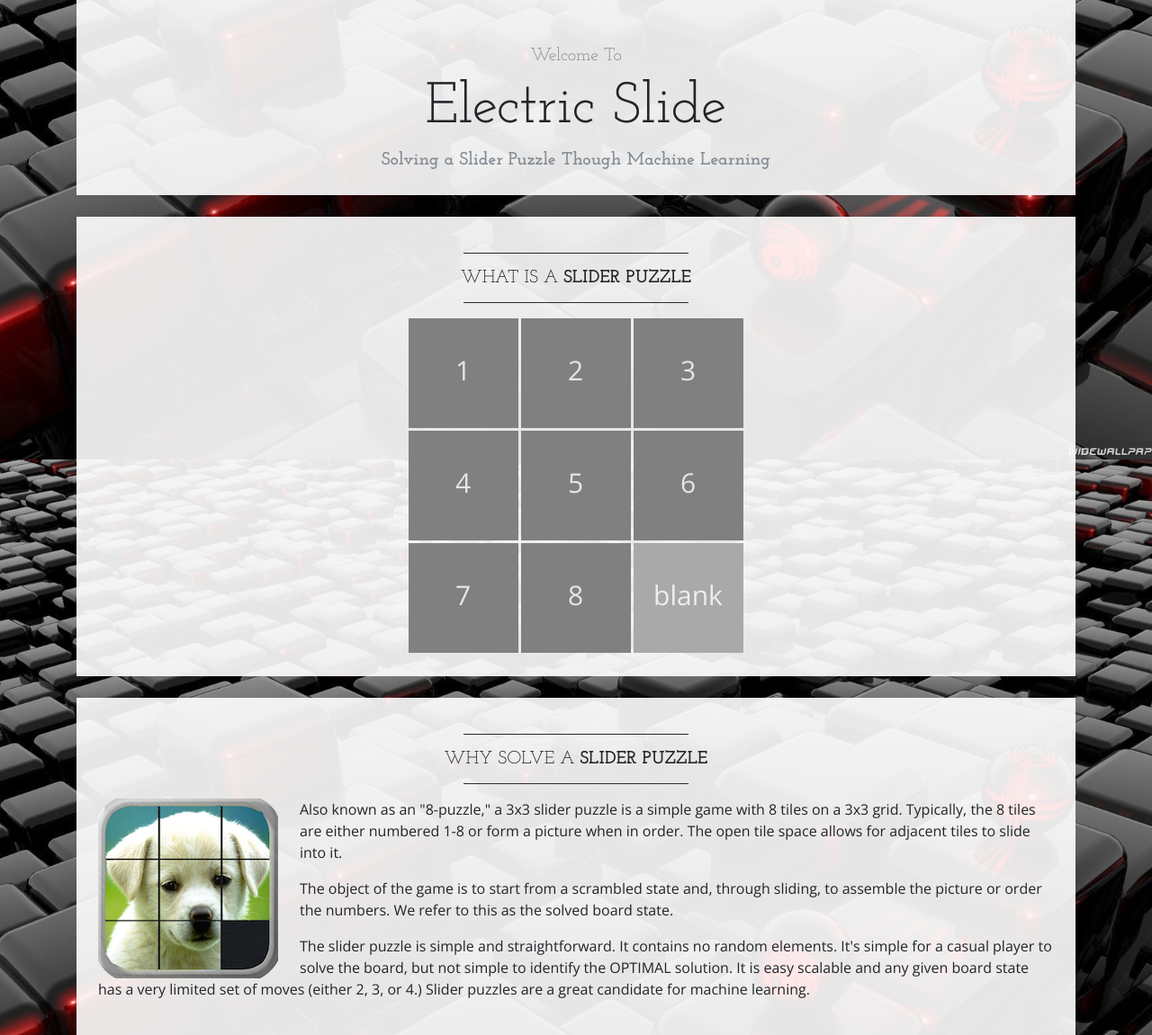
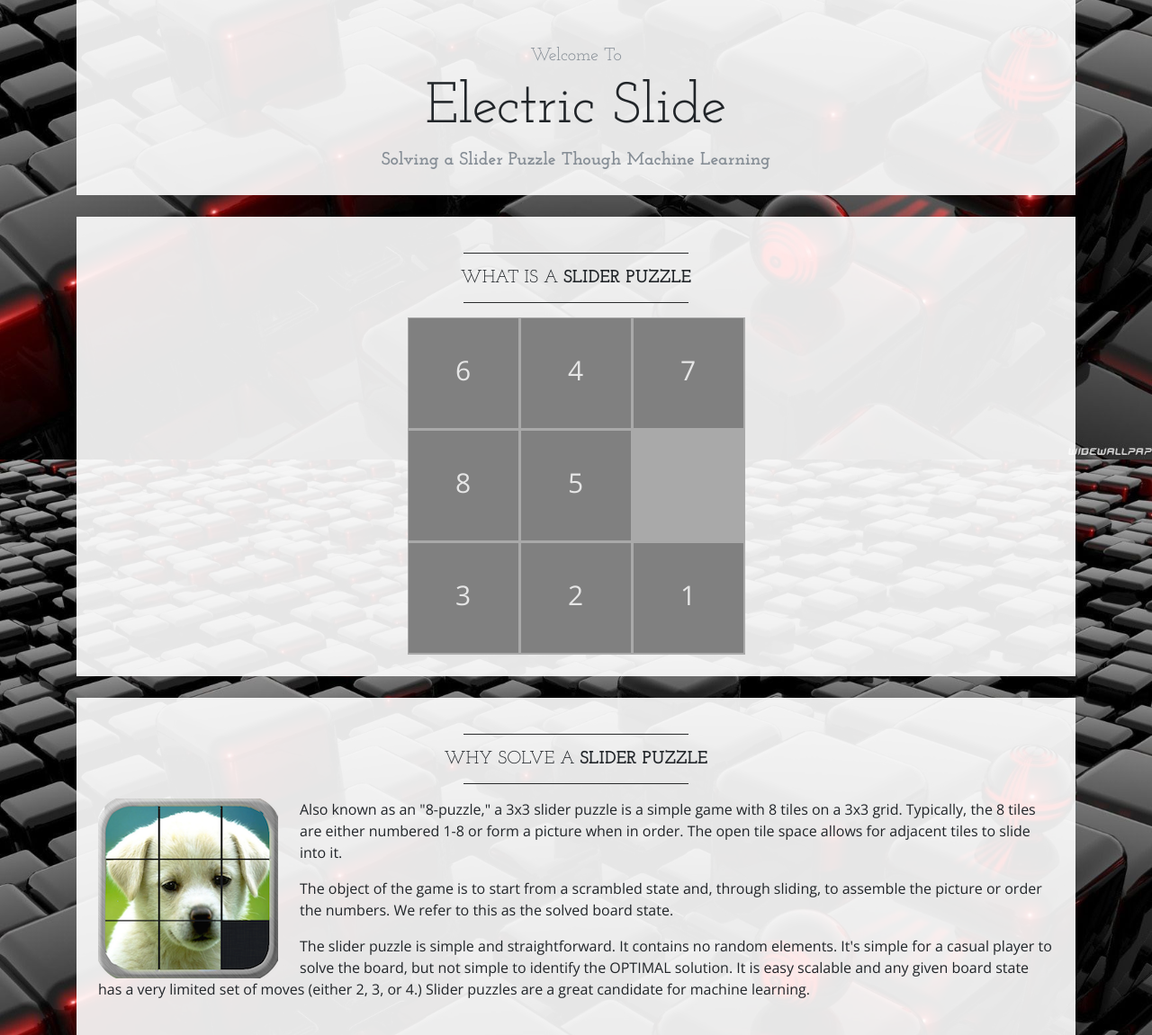
Before and after one commit to markreynoso/electric_slide, a Python web app: template electric_slide/templates/index.jinja2 in a window 1280 px wide. Shown: the part 289-1440 px from the top of the page at 90% size. Run offline with Jinja, Linux system fonts and the light colour scheme; the template is opened without the code that fills it, so the values that code supplies are empty; some libraries are stand-ins or nearby versions.

Commit message:
wtf is html

```diff
--- a/electric_slide/scripts/comparator.py
+++ b/electric_slide/scripts/comparator.py
@@ -1,7 +1,7 @@
 """Comparator function for various solving methods."""
 
-from algorithm import a_star, greedy_pure_search
-from board import Board
+from electric_slide.scripts.algorithm import a_star, greedy_pure_search
+from electric_slide.scripts.board import Board
 from copy import deepcopy
 import time
 import json
--- a/electric_slide/static/business-casual.css
+++ b/electric_slide/static/business-casual.css
@@ -71,6 +71,7 @@
   height: 375px;
   width: 375px;
   position: relative;
+  background-color: darkgray;
 }
 
 .tile {
@@ -126,8 +127,12 @@
   top: 250px;
 }
 
-#blank {
-  background-color: darkgrey;
+#nine {
+  /*background-color: darkgrey;*/
   left: 250px;
   top: 250px;
 }
+
+.tile-blank {
+    background-color: darkgrey;
+}
--- a/electric_slide/static/puzzle.js
+++ b/electric_slide/static/puzzle.js
@@ -2,42 +2,41 @@
 
 var solutionList = [[[6, 4, 7], [8, 5, 9], [3, 2, 1]], [[6, 4, 9], [8, 5, 7], [3, 2, 1]], [[6, 9, 4], [8, 5, 7], [3, 2, 1]], [[6, 5, 4], [8, 9, 7], [3, 2, 1]], [[6, 5, 4], [9, 8, 7], [3, 2, 1]], [[6, 5, 4], [3, 8, 7], [9, 2, 1]], [[6, 5, 4], [3, 8, 7], [2, 9, 1]], [[6, 5, 4], [3, 8, 7], [2, 1, 9]], [[6, 5, 4], [3, 8, 9], [2, 1, 7]], [[6, 5, 4], [3, 9, 8], [2, 1, 7]], [[6, 9, 4], [3, 5, 8], [2, 1, 7]], [[9, 6, 4], [3, 5, 8], [2, 1, 7]], [[3, 6, 4], [9, 5, 8], [2, 1, 7]], [[3, 6, 4], [2, 5, 8], [9, 1, 7]], [[3, 6, 4], [2, 5, 8], [1, 9, 7]], [[3, 6, 4], [2, 5, 8], [1, 7, 9]], [[3, 6, 4], [2, 5, 9], [1, 7, 8]], [[3, 6, 9], [2, 5, 4], [1, 7, 8]], [[3, 9, 6], [2, 5, 4], [1, 7, 8]], [[9, 3, 6], [2, 5, 4], [1, 7, 8]], [[2, 3, 6], [9, 5, 4], [1, 7, 8]], [[2, 3, 6], [1, 5, 4], [9, 7, 8]], [[2, 3, 6], [1, 5, 4], [7, 9, 8]], [[2, 3, 6], [1, 9, 4], [7, 5, 8]], [[2, 3, 6], [1, 4, 9], [7, 5, 8]], [[2, 3, 9], [1, 4, 6], [7, 5, 8]], [[2, 9, 3], [1, 4, 6], [7, 5, 8]], [[9, 2, 3], [1, 4, 6], [7, 5, 8]], [[1, 2, 3], [9, 4, 6], [7, 5, 8]], [[1, 2, 3], [4, 9, 6], [7, 5, 8]], [[1, 2, 3], [4, 5, 6], [7, 9, 8]], [[1, 2, 3], [4, 5, 6], [7, 8, 9]]]
 
-// $('#one').on('click', swap);
 $('#puzzle-container').on('click', solveBoard)
 
-function swap(){
-    $('#one').css('left', '125px')
-    $('#two').css('left', '0px')
-}
 
 function startBoard(state){
     for (var i = 0; i < 3; i++) {
         for (var j = 0; j < 3; j++) {
-            $("div").find("[data-coords='" + i + ',' + j + "']").text(state[i][j]);
+            if (state[i][j] !== 9) {
+                $("div").find("[data-coords='" + i + ',' + j + "']").text(state[i][j]);
+                $("div").find("[data-coords='" + i + ',' + j + "']").attr('class', 'tile')
+            } else {
+                $("div").find("[data-coords='" + i + ',' + j + "']").attr('class', 'tile-blank');
+            }
         }
     }
 }
 
+
 function solveBoard(solutionList) {
-    while solutionList.length > 0;
+    while (solutionList.length > 0) {
         state = solutionList.shift()
         for (var i = 0; i < 3; i++) {
             for (var j = 0; j < 3; j++) {
-                if state[i][j] === 9:
+                if (state[i][j] === 9) {
                     slide(i, j)
-
+                }
             }
         }
+    }
     // for (var i = 0; i < solutionList.length; i++) {
         startBoard(solutionList.shift())
     // }
 }
 
 function slide(y, x) {
-
-
-
-    $("[data-coords='" + i + ',' + j + "']").
+    $("[data-coords='" + i + ',' + j + "']")
 }
 
 
--- a/electric_slide/templates/index.jinja2
+++ b/electric_slide/templates/index.jinja2
@@ -120,7 +120,7 @@
           <div id="six" class="tile" data-coords="1,2"><span>6</span></div>
           <div id="seven" class="tile" data-coords="2,0"><span>7</span></div>
           <div id="eight" class="tile" data-coords="2,1"><span>8</span></div>
-          <div id="blank" class="tile blank" data-coords="2,2"><span>blank</span></div>
+          <div id="nine" class="tile-blank" data-coords="2,2"><span></span></div>
         </div>
       </div>
 
```
